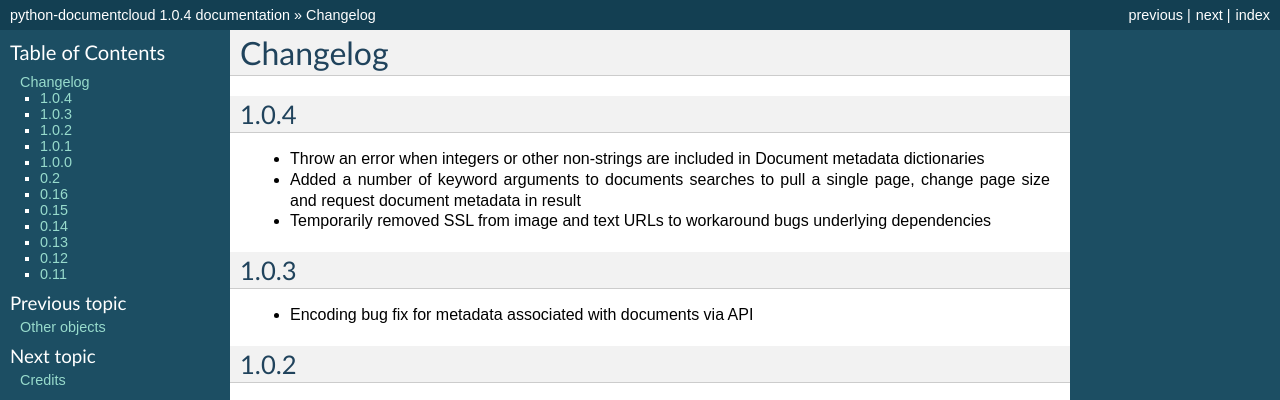
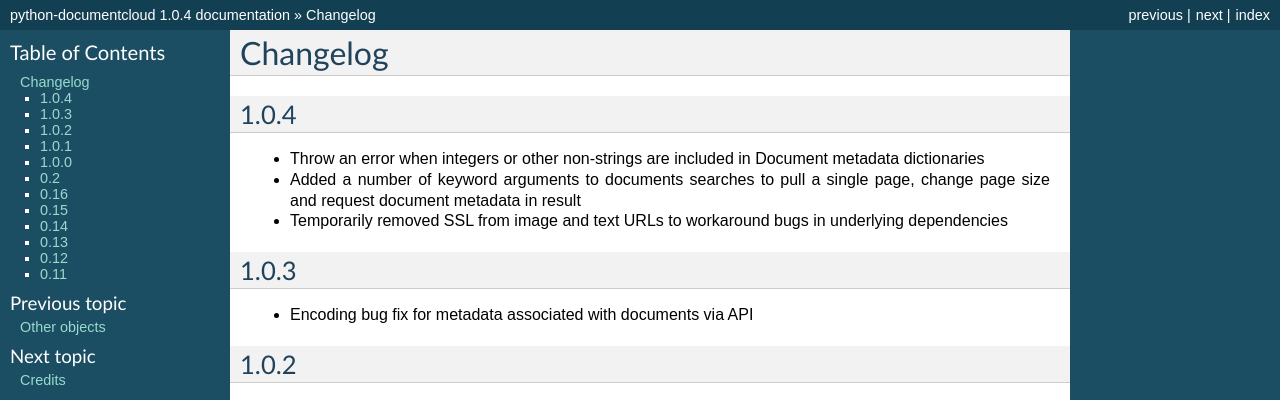
Before and after one commit to datadesk/python-documentcloud, a Sphinx documentation site: the page built from docs/changelog.rst, in a window 1280 px wide. Shown: the top 400 px of the page. Built offline with Sphinx 7.4.7, drawn with Linux system fonts in a browser that asks for light colours.

Commit message:
Typo [ci skip]

```diff
--- a/docs/changelog.rst
+++ b/docs/changelog.rst
@@ -6,7 +6,7 @@
 
 * Throw an error when integers or other non-strings are included in Document metadata dictionaries
 * Added a number of keyword arguments to documents searches to pull a single page, change page size and request document metadata in result
-* Temporarily removed SSL from image and text URLs to workaround bugs underlying dependencies
+* Temporarily removed SSL from image and text URLs to workaround bugs in underlying dependencies
 
 1.0.3
 ~~~~~
```
